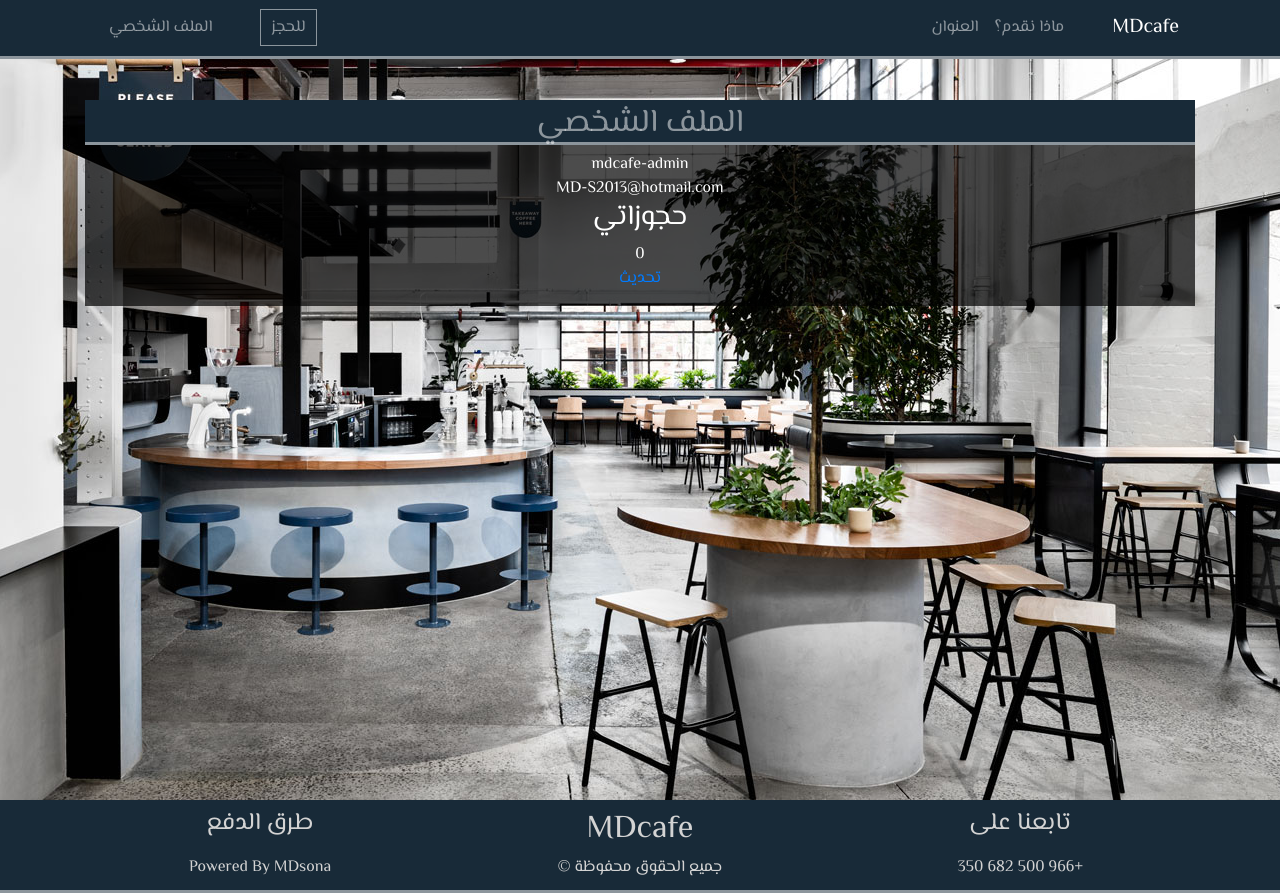
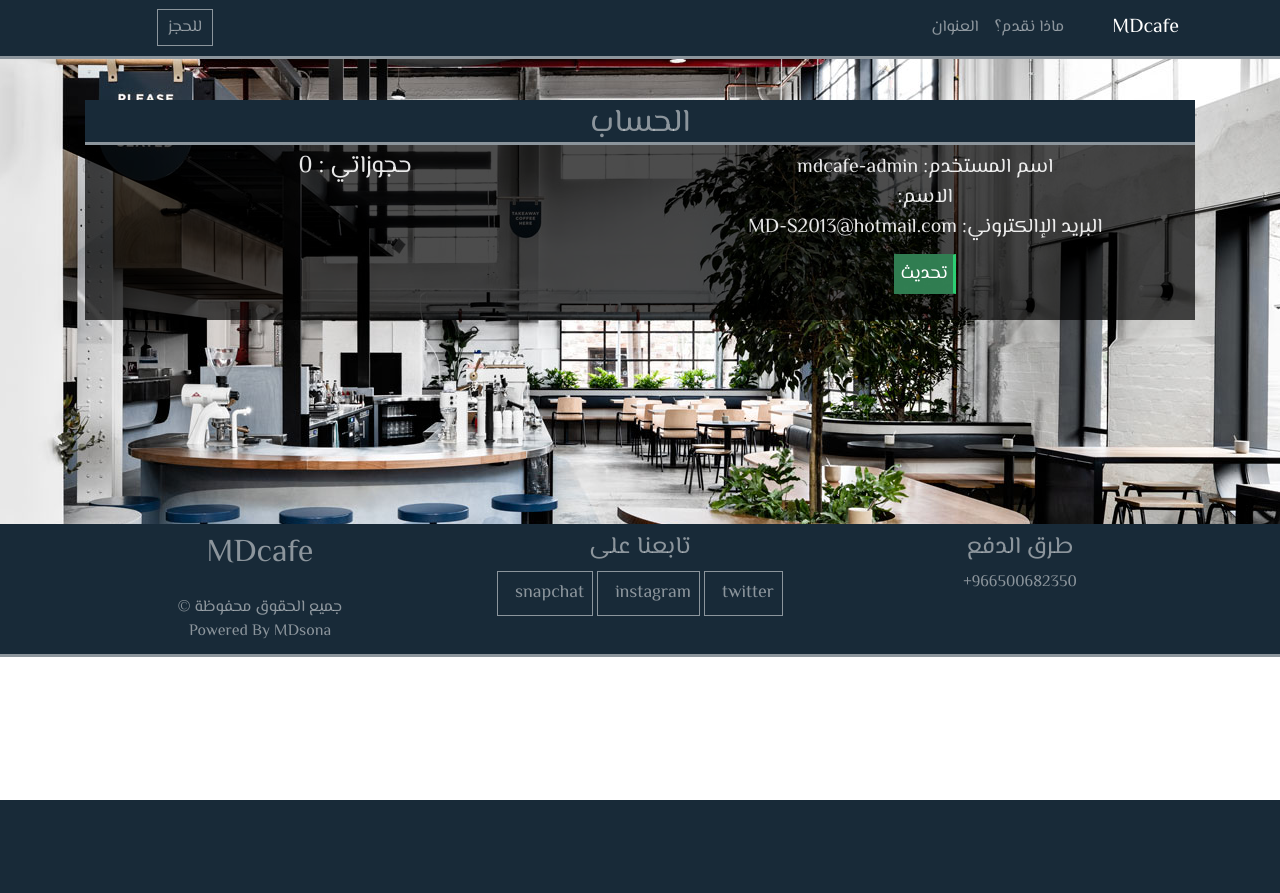
Before and after one commit to MDsona/cafesite, a Django app: page /profile/ in a window 1280 px wide. After the commit the page ends 800 px from the top, so only its background shows below. Run offline with Django 3.2, Linux system fonts and the light colour scheme; a user stored in the database is signed in; data that the repository does not hold is empty; some libraries are stand-ins or nearby versions.

Commit message:
styling css

```diff
--- a/src/menu/static/menu/css/main.css
+++ b/src/menu/static/menu/css/main.css
@@ -12,7 +12,7 @@ html {
 
 body {
     font-family: 'El Messiri', 'sans-serif';
-    height: 700px;
+    height: 550px;  /* 700 */
 }
 
 /* start navbar */
@@ -62,7 +62,7 @@ nav {
 
 .bg_img {
     background: url(../images/coffee-shop-interior-design.jpg) no-repeat center center fixed;
-    min-height: 800px;
+    min-height: 524px;  /* 800 */
 }
 
 
@@ -75,11 +75,55 @@ nav {
 
 footer {
     background-color: #182a38;
-    color: lightgrey;
+    color: rgba(255, 255, 255, .5);
     padding: 10px;
     text-align: center;
     border-bottom: 3px solid rgba(255,255,255,.5);
 }
+
+/* footer .sm {
+    display: inline-block;
+    margin-bottom: 10px;
+}
+
+footer .sm div {
+    border: 1px solid rgba(255, 255, 255, .5);
+    border-radius: 5px;
+    margin-top: 2px;
+    padding: 5px;
+    cursor: pointer;
+    font-size: 18px;
+}
+
+footer .sm div:hover {
+    color: rgba(255, 255, 255, .8);
+    border: 1px solid rgba(255, 255, 255, .8);
+}
+
+footer .payment {
+  font-size: 30px;
+}  >><< */
+
+footer .sm .sm_i {
+    border: 1px solid rgba(255, 255, 255, .5);
+    padding: 8px;
+    cursor: pointer;
+    font-size: 18px;
+    display: inline-block;
+}
+
+footer .sm .sm_i:hover {
+    color: rgba(255, 255, 255, .8);
+    border: 1px solid rgba(255, 255, 255, .8);
+}
+
+footer .payment {
+    font-size: 30px;
+}
+
+
+
+
 
 /**** end (base.html) ****/
 
@@ -97,9 +141,10 @@ footer {
 
 .main_box .filter {
     background: rgba(0,0,0,0.7);
-    color: #FFF;
+    color: rgba(255, 255, 255, 0.9);
     min-height: 100px;
     padding-bottom: 15px;
+    font-size: 20px;
 }
 
 .main_box .filter h2 {
@@ -111,16 +156,32 @@ footer {
 .main_box .submit_btn {
     background-color: rgba(49, 126, 82, 0.993);
     color: #FFF;
-    padding: 8px;
+    font-size: 18px;
+    padding: 5px;
     border: 1px solid rgba(49, 126, 82, 0.993);
     cursor: pointer;
     margin-top: 5px;
+    border-right: 3px solid rgba(44, 207, 115, 0.993);
 }
 .main_box .submit_btn:hover {
     background-color: #182a38;
     color: rgba(255, 255, 255, .8);
     border-color: rgba(255, 255, 255, .8);
+    text-decoration: none;
+    border-right: 1px solid rgba(255, 255, 255, 0.8);
 }
+
+.alert {
+    border: none;
+    border-radius: 0px;
+}
+
+.alert-success {
+    color: #fff;
+    background-color: rgba(49, 126, 82, 0.993);
+    border-right: 10px solid rgba(44, 207, 115, 0.993);
+}
+
 
 /**** end general class ****/
 
@@ -163,8 +224,11 @@ footer {
 
 .main_box .menu_content {
     display: inline-block;
-    background-color: #182a38;
-    border-bottom: 3px solid rgba(255, 255, 255, .5);
+    /* background-color: #182a38; */
+    /* border-bottom: 3px solid rgba(255, 255, 255, .5); */
+    border-right: 3px solid rgba(44, 207, 115, 0.993);
+    background-color: rgba(49, 126, 82, 0.993);
+    /* box-shadow: 0 4px 8px 0 #18c242, 0 6px 20px 0 rgba(0, 0, 0, 0.19); */
 }
 
 .main_box .menu_content small {
@@ -221,10 +285,23 @@ footer {
 /* end for reser */
 
 
+/* start profile */
 
-/* ###
+.my_resers {
+    display: inline-block;
+    margin: 3px;
+    padding: 5px;
+    border: 1px solid rgba(0,0,0,0);
+}
 
-color: #182a38 rgba(255,255,255,.5)
-#526b89 #333333
+.my_resers a {
+    color: rgba(255,255,255,.8);
+    text-decoration: none;
+}
 
-### */
+.my_resers:hover {
+    border: 1px solid rgba(255,255,255,.5);
+    background-color: #182a38;
+}
+
+/* end profile */
--- a/src/menu/templates/menu/base.html
+++ b/src/menu/templates/menu/base.html
@@ -68,7 +68,7 @@
 
             {% if user.is_authenticated %}
             <ul class="navbar-nav">
-              <li class="nav-item"><a class="nav-link" href="{% url 'profile_url' %}">الملف الشخصي <i class="fas fa-address-card"></i></a></li>
+              <li class="nav-item"><a class="nav-link" href="{% url 'profile_url' %}" title="حسابي"><i class="fas fa-address-card"></i></a></li>
               <li class="nav-item"><a class="nav-link" href="{% url 'logout_url' %}" title="تسجيل خروج"><i class="fas fa-sign-out-alt"></i></a></li>
             </ul>
             {% else %}
@@ -99,36 +99,68 @@
 
 
       <!-- start  footer -->
-      <footer>
+      <!-- <footer>
           <div class="container">
               <div class="row">
                   <div class="col-md">
                     <h4 class="">تابعنا على</h4>
-                    <h4 class="">
-                      <a href="#" class=""><i class="fab fa-twitter-square"></i></a>
-                      <a href="#" class=""><i class="fab fa-instagram"></i></a>
-                      <a href="#" class=""><i class="fab fa-snapchat-square"></i></a>
-                    </h4>
+                    <div class="sm">
+                      <div>twitter&nbsp;&nbsp;<i class="fab fa-twitter-square"></i></div>
+                      <div>instagram&nbsp;&nbsp;<i class="fab fa-instagram"></i></div>
+                      <div>snapchat&nbsp;&nbsp;<i class="fab fa-snapchat-square"></i></div>
+                    </div>
                   </div>
                   <div class="col-md">
                     <h2>MDcafe</h2>
                   </div>
                   <div class="col-md">
                     <h4 class="">طرق الدفع</h4>
-                          <h2 class="">
-                            <a href=""><i class="fab fa-cc-visa"></i></a>
-                            <a href=""><i class="fab fa-cc-apple-pay"></i></a>
-                            <a href=""><i class="fab fa-cc-mastercard"></i></a>
-                          </h2>
+                          <div class="payment">
+                            <i class="fab fa-cc-visa"></i>
+                            <i class="fab fa-cc-apple-pay"></i>
+                            <i class="fab fa-cc-mastercard"></i>
+                          </div>
                   </div>
               </div>
               <div class="row">
-                <div class="col-md"><i class="fas fa-phone-square"></i> +966 500 682 350</div>
+                <div class="col-md"><i class="fas fa-phone-square"></i> 966500682350+</div>
                 <div class="col-md">جميع الحقوق محفوظة &copy;</div>
                 <div class="col-md"><i class="fas fa-laptop-code"></i> Powered By MDsona</div>
               </div>
           </div>
-      </footer>
+      </footer>  >><< -->
+      <footer>
+        <div class="container">
+            <div class="row">
+
+              <div class="col-md">
+                  <h4 class="">طرق الدفع</h4>
+                        <div class="payment">
+                          <i class="fab fa-cc-visa"></i>
+                          <i class="fab fa-cc-apple-pay"></i>
+                          <i class="fab fa-cc-mastercard"></i>
+                        </div>
+                        <div class="col-md"><i class="fas fa-phone-square"></i> 966500682350+</div>
+                </div>
+
+                <div class="col-md">
+                  <h4 class="">تابعنا على</h4>
+                  <div class="sm">
+                    <div class="sm_i">twitter&nbsp;&nbsp;<i class="fab fa-twitter-square"></i></div>
+                    <div class="sm_i">instagram&nbsp;&nbsp;<i class="fab fa-instagram"></i></div>
+                    <div class="sm_i">snapchat&nbsp;&nbsp;<i class="fab fa-snapchat-square"></i></div>
+                  </div>
+                </div>
+
+                <div class="col-md">
+                  <h2>MDcafe</h2>
+                  <div class="mt-4">جميع الحقوق محفوظة &copy;</div>
+                  <div class=""><i class="fas fa-laptop-code"></i> Powered By MDsona</div>
+                </div>
+
+          </div>
+      </div>
+    </footer>
       <!-- end  footer -->
 
 
--- a/src/menu/templates/menu/open_map.html
+++ b/src/menu/templates/menu/open_map.html
@@ -13,7 +13,7 @@
 
         {% for map_url in map_urls %}                           <!--b-->
         <img class="map_img img-fluid" src="{{map_url.mapIMG.url}}" alt="الخريطة">  <!--c {{views.model.url}} -->
-        <div class="map_url"><a href="{{map_url.mapURL}}" target="_blank">انقر هنا للذهاب إلى الخريطة</a></div> <!--b-->
+        <div><a class="submit_btn"href="{{map_url.mapURL}}" target="_blank">انقر هنا للذهاب إلى الخريطة</a></div> <!--b-->
         {% endfor %}
     </div>
 </div>
--- a/src/user/templates/user/login.html
+++ b/src/user/templates/user/login.html
@@ -21,7 +21,8 @@
         {% csrf_token %}
 
         {{form|crispy}}
-        <input class="btn btn-secondary mt-3" type="submit" value="تسجيل الدخول">
+        <!-- <input class="submit_btn mt-3" type="submit" value="تسجيل الدخول"> -->
+        <button type="submit" class="submit_btn mt-3">موافق <i class="fas fa-sign-in-alt"></i></button>
     </form>
     </div>
 </div>
--- a/src/user/templates/user/logout.html
+++ b/src/user/templates/user/logout.html
@@ -8,7 +8,7 @@
 <div class="main_box text-center">                                         <!--a-->
     <div class="filter">
         <h2 class="pt-1">تم تسجيل الخروج<i class="fas fa-sign-out-alt"></i></h2>
-        <a href="{% url 'login_url' %}">تسجيل الدخول مرة أخرى</a>
+        <a class="submit_btn m-10" href="{% url 'login_url' %}">تسجيل الدخول مرة أخرى <i class="fas fa-sign-in-alt"></i></a>
     </div>
 </div>
 
--- a/src/user/templates/user/profile.html
+++ b/src/user/templates/user/profile.html
@@ -6,8 +6,7 @@
 
 <div class="main_box text-center">                                         <!--a-->
     <div class="filter">
-        <h2 class="pt-1">الملف الشخصي<i class="fas fa-address-card"></i></h2>
-
+        <h2 class="pt-1">الحساب <i class="fas fa-address-card"></i></h2>
         {% if messages %}                                                       <!--b-->
         {% for message in messages %}
         <div class="alert alert-{{message.tags}}">
@@ -16,17 +15,29 @@
         {% endfor %}
         {% endif %}
 
-        <div>{{user.username}}</div>
-        <div>{{user.first_name}} {{user.last_name}}</div>
-        <div>{{user.email}}</div>
+        <div class="row">
+            <div class="col-md">
+                <div>اسم المستخدم:  {{user.username}}</div>
+                <div>الاسم:  {{user.first_name}} {{user.last_name}}</div>
+                <div>البريد الإالكتروني:  {{user.email}}</div>
+                <div class="m-3"><a class="submit_btn" href="{% url 'profile_update_url' %}">تحديث  <i class="fas fa-user-edit"></i></a></div>   <!--b-->
+            </div>
+            <div class="col-md">
+                <h4>حجوزاتي : {{resers.count}}</h4>
+                {% for reser in resers %}
+                <div class="my_resers"><a href="{% url 'reser_detail_url' reser.id %}">{{reser.id}}</a></div>
+                {% endfor %}
+            </div>
+        </div>
 
-        <h3>حجوزاتي</h3>
-        <div>{{resers.count}}</div>
-        {% for reser in resers %}
-        <span><a href="{% url 'reser_detail_url' reser.id %}">{{reser.id}}</a></span>
-        {% endfor %}
 
-        <div><a href="{% url 'profile_update_url' %}">تحديث</a></div>   <!--b-->
+
+
+
+
+
+
+
 
     </div>
 </div>
--- a/src/user/templates/user/profile_update.html
+++ b/src/user/templates/user/profile_update.html
@@ -8,13 +8,13 @@
 
 <div class="main_box text-center">                                         <!--a-->
     <div class="filter">
-        <h2 class="pt-1">تحديث الملف الشخصي<i class="fas fa-user-edit"></i></h2>
+        <h2 class="pt-1">تحديث الحساب<i class="fas fa-user-edit"></i></h2>
 
         <form method="POST">
             {% csrf_token %}
 
             {{pu_form|crispy}}
-            <input class="btn btn-secondary mt-3" type="submit" value="تحديث">
+            <button class="submit_btn mt-3" type="submit">موافق <i class="fas fa-user-check"></i></button>
         </form>
 
     </div>
--- a/src/user/templates/user/register.html
+++ b/src/user/templates/user/register.html
@@ -13,7 +13,8 @@
         {% csrf_token %}
 
         {{form|crispy}}
-        <input class="btn btn-secondary mt-3" type="submit" value="تسجيل">
+        <!-- <input class="btn btn-secondary mt-3" type="submit" value="تسجيل"> -->
+        <button type="submit" class="submit_btn mt-3">موافق <i class="fas fa-user-plus"></i></button>
     </form>
     </div>
 </div>
--- a/src/user/views.py
+++ b/src/user/views.py
@@ -64,7 +64,7 @@ def profile(request):                                               # 23a
     resers = ForReser.objects.filter(author=request.user)
 
     return render(request, 'user/profile.html', {
-        'page_title': 'الملف الشخصي',
+        'page_title': 'الحساب',
         'resers': resers,
     })
 
@@ -78,12 +78,12 @@ def profile_update(request):                                                # 24
         pu_form = ProfileUpdateForm(request.POST, instance=request.user)
         if pu_form.is_valid:
             pu_form.save()
-            messages.success(request, 'تم تحديث الملف الشخصي بنجاح')
+            messages.success(request, 'تم تحديث الحساب بنجاح')
             return redirect('profile_url')
     else:
         pu_form = ProfileUpdateForm(instance=request.user)
 
     return render(request, 'user/profile_update.html', {                    # 24b
-        'page_title': 'تحديث الملف الشخصي',
+        'page_title': 'تحديث الحساب',
         'pu_form': pu_form,
     })
```
